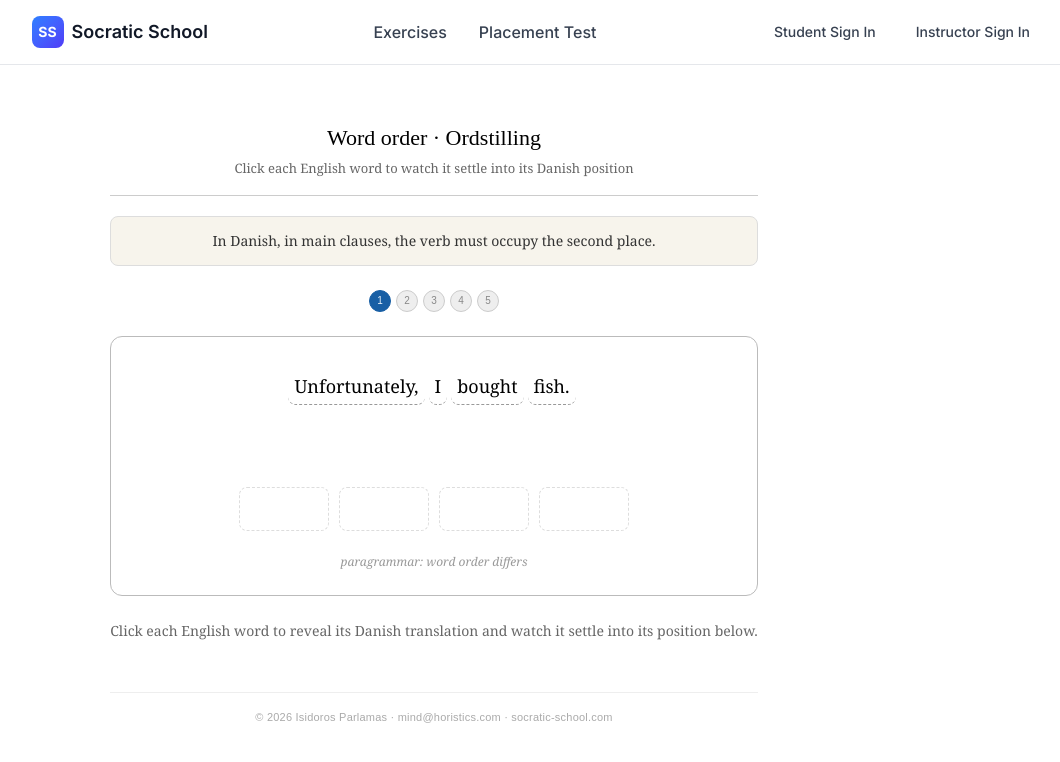
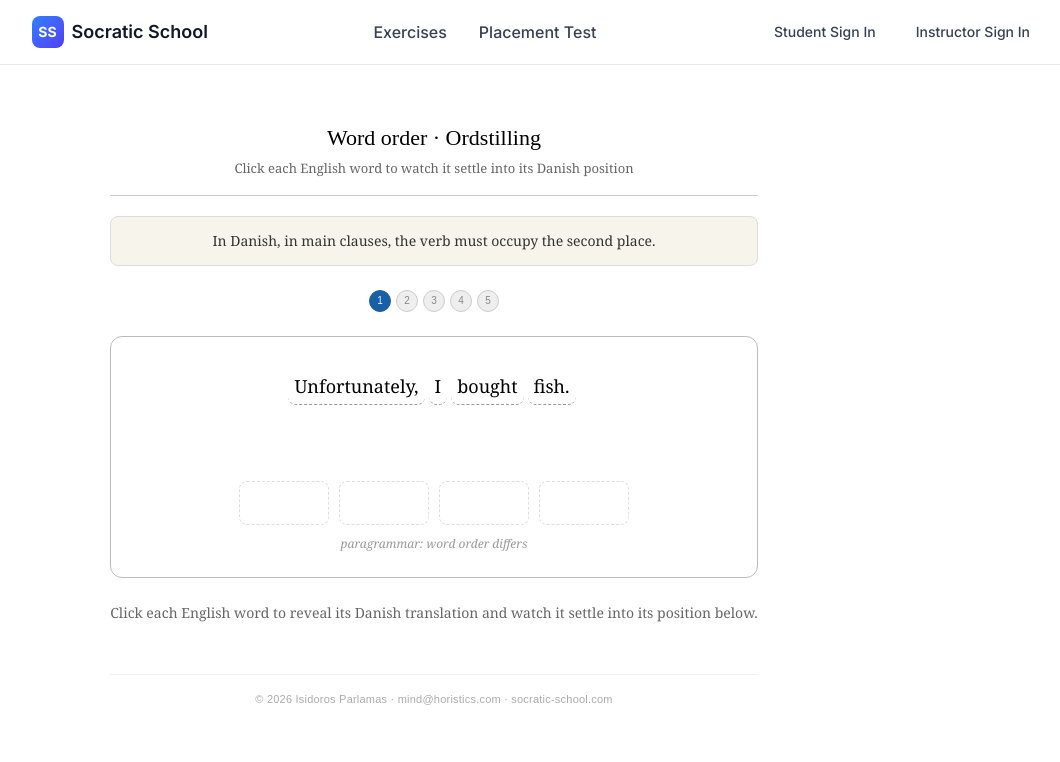
Before and after one commit to parlamas/socratic-school, a Next.js app: page /danish/word-order in a window 1280 px wide. Shown: the top 762 px of the page, without its empty margins (206-1266 px from the left). Built offline with nearby package versions, Linux system fonts and the light colour scheme; no server answers.

Commit message:
Add Danish word-order interactive exercise-9

```diff
--- a/src/app/danish/components/ex-003.tsx
+++ b/src/app/danish/components/ex-003.tsx
@@ -224,9 +224,10 @@ export default function Exercise003() {
           ))}
         </div>
 
-        <div style={{ display: 'flex', justifyContent: 'center', gap: 10, marginBottom: 6 }}>
+                <div style={{ display: 'flex', justifyContent: 'center', gap: 10, alignItems: 'flex-end' }}>
           {sentence.words.map((_, i) => (
-            <div key={i} style={{ width: 90, textAlign: 'center', minHeight: 28 }}>
+            <div key={i} style={{ display: 'flex', flexDirection: 'column', alignItems: 'center', minWidth: 90 }}>
+              <div style={{ minHeight: 28, textAlign: 'center' }}>
                 <div style={{ fontSize: 11, color: '#888' }}>{filled[i]?.role ?? ''}</div>
                 {filled[i]?.hint && (
                   <div style={{ fontSize: 10, color: filled[i] ? colorMap[filled[i]!.color].text : 'inherit', fontWeight: 500 }}>
@@ -234,13 +235,7 @@ export default function Exercise003() {
                   </div>
                 )}
               </div>
-          ))}
-        </div>
-
-        <div style={{ display: 'flex', justifyContent: 'center', gap: 10, minHeight: 56 }}>
-          {sentence.words.map((_, i) => (
               <div
-              key={i}
                 ref={(el) => { slotRefs.current[i] = el; }}
                 style={{
                   minWidth: 90,
@@ -256,10 +251,12 @@ export default function Exercise003() {
                   border: filled[i] ? 'none' : '1.5px dashed #ddd',
                   background: filled[i] ? colorMap[filled[i]!.color].bg : 'transparent',
                   color: filled[i] ? colorMap[filled[i]!.color].text : 'inherit',
+                  whiteSpace: 'nowrap',
                   transition: 'border-color 0.2s ease',
                 }}
               >
                 {filled[i]?.danish ?? ''}
+              </div>
             </div>
           ))}
         </div>
```
Lines whose indentation alone changed are shown as unchanged.
